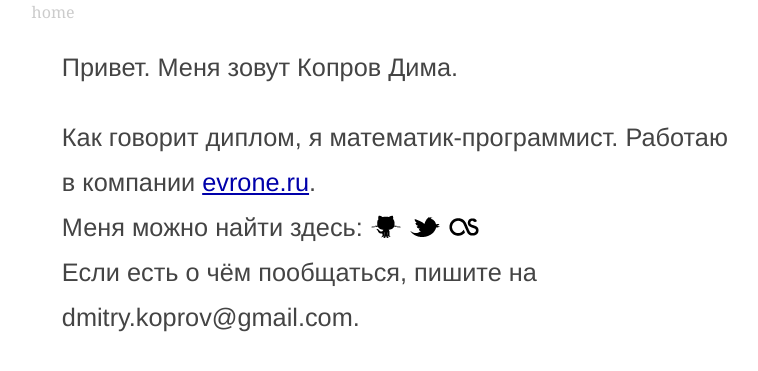
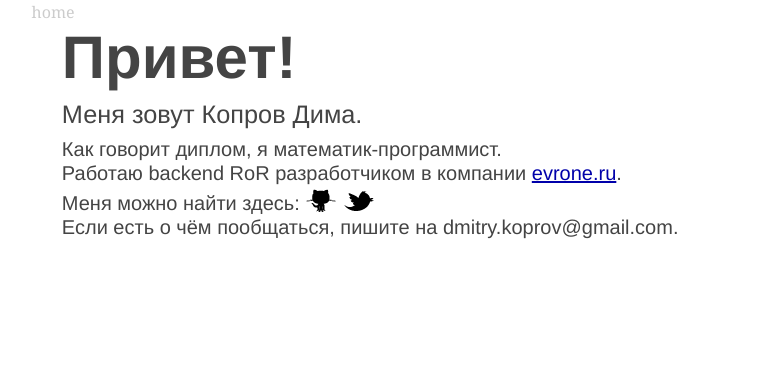
Before and after one commit to dkoprov/dkoprov.github.com, a Jekyll site: the page about.html, which Jekyll copies as it is, in a window 1280 px wide. Shown: the top 371 px of the page, without its empty margins (90-848 px from the left). Built offline with Jekyll 4.4.1, drawn with Linux system fonts in a browser that asks for light colours; nearby versions of some CDN libraries; library files that are not in the unit come from our copies; Markdown is read by kramdown in place of the engine named in the settings.

Commit message:
edits about page

```diff
--- a/about.html
+++ b/about.html
@@ -19,13 +19,13 @@
     </header>
 
     <div class="about">
-      <h2>Привет. Меня зовут Копров Дима.<h2/>
-      Как говорит диплом, я математик-программист.
-      Работаю в компании <a href='http://evrone.ru'>evrone.ru</a>.<br />
+      <h1>Привет!</h1>
+      <h2>Меня зовут Копров Дима.</h2>
+      Как говорит диплом, я математик-программист.<br />
+      Работаю backend RoR разработчиком в компании <a href='http://evrone.ru'>evrone.ru</a>.<br />
       Меня можно найти здесь:
       <a href="https://github.com/dkoprov"><img src="images/github.png" /></a>
-      <a href="http://twitter.com/dkoprov"><img src="images/twitter.png" /></a>
-      <a href="http://www.lastfm.ru/user/dimbas"><img src="images/last.fm.png" /></a> <br />
+      <a href="http://twitter.com/dkoprov"><img src="images/twitter.png" /></a> <br />
       Если есть о чём пообщаться, пишите на dmitry.koprov@gmail.com.
     </div>
   </body>
--- a/css/main.css
+++ b/css/main.css
@@ -152,7 +152,16 @@ code {
 .about {
   font-family: Helvetica, PT Sans, sans-serif;
   font-size: 1.25em;
-  line-height: 90%;
+}
+.about h1 {
+  margin: 0;
+  font-size: 3em;
+  font-style: normal;
+  font-weight: bold;
+  text-align: left;
+}
+.about h2 {
+  margin: 0;
 }
 
 a.header_link {
```
